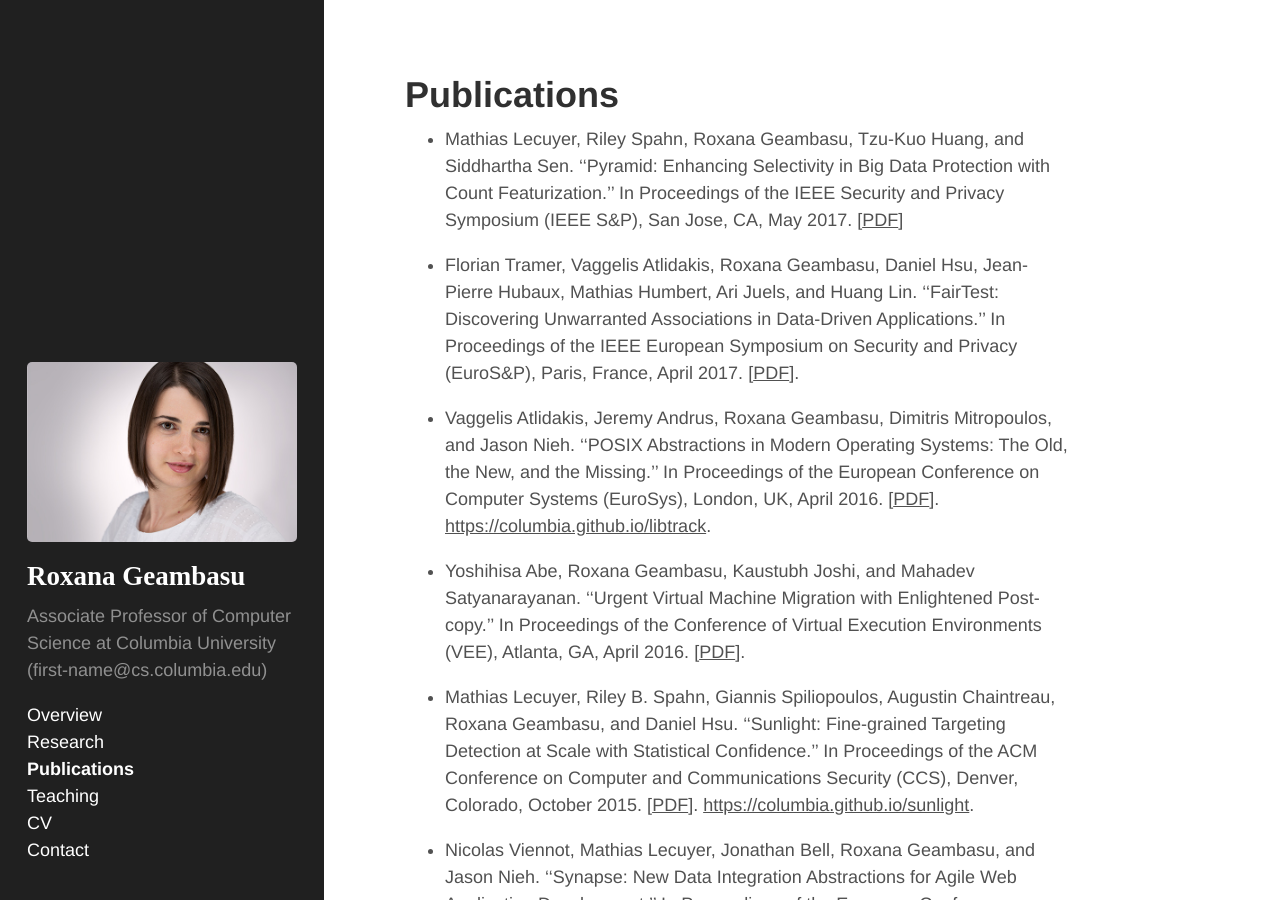
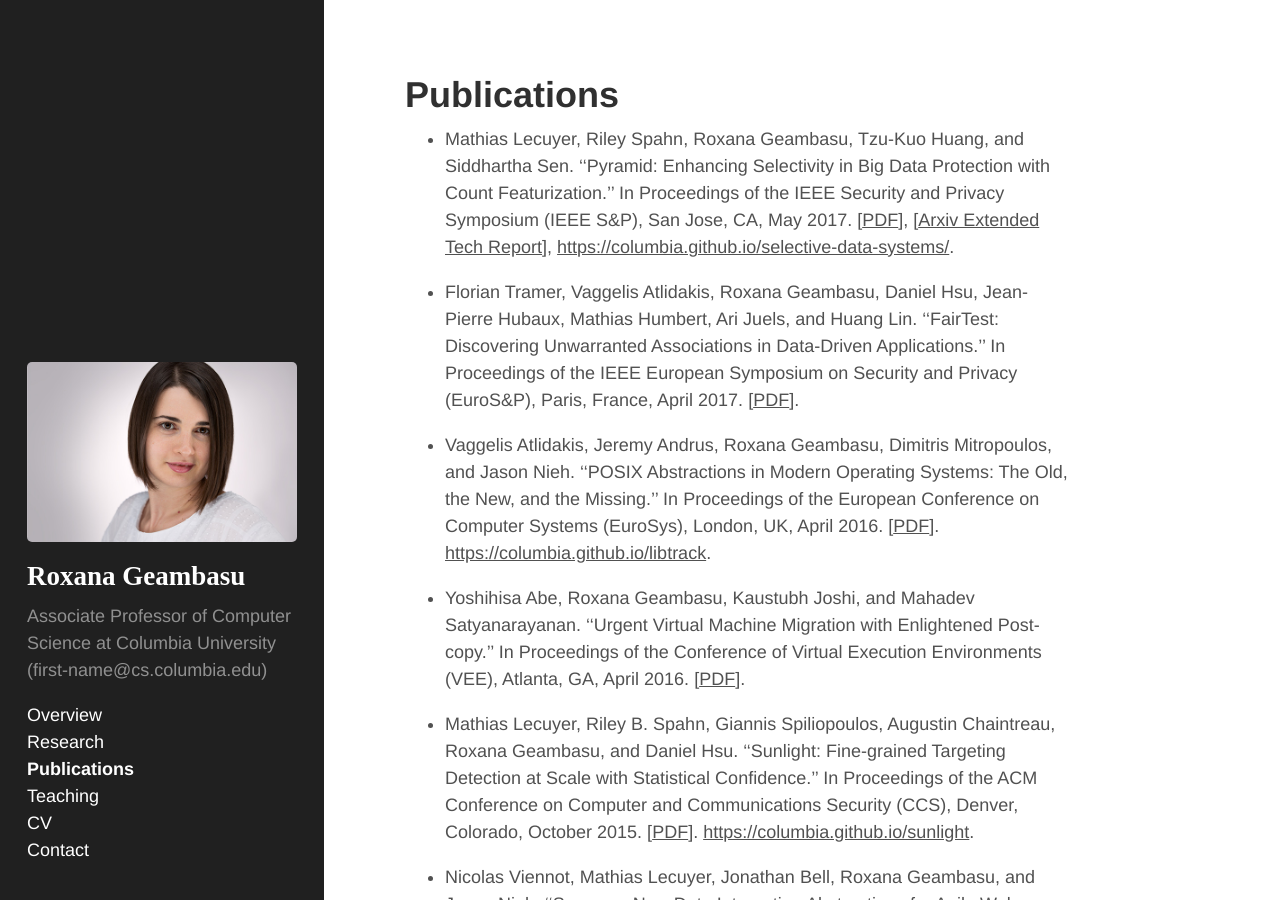
Before and after one commit to roxanageambasu/roxanageambasu.github.io, a Jekyll site: the page built from 02-publications.md, in a window 1280 px wide and 900 px high. Built offline with Jekyll 4.4.1, drawn with Linux system fonts in a browser that asks for light colours.

Commit message:
arxiv TR for Pyramid

```diff
--- a/02-publications.md
+++ b/02-publications.md
@@ -5,7 +5,9 @@ title: Publications
 * Mathias Lecuyer, Riley Spahn, Roxana Geambasu, Tzu-Kuo Huang, and Siddhartha Sen.
   ''Pyramid: Enhancing Selectivity in Big Data Protection with Count Featurization.''
   In Proceedings of the IEEE Security and Privacy Symposium (IEEE S&P), San Jose, CA, May 2017.
-  [<a href="{{ site.baseurl }}/publications/oakland2017pyramid.pdf">PDF</a>]
+  [<a href="{{ site.baseurl }}/publications/oakland2017pyramid.pdf">PDF</a>],
+  [<a href="https://arxiv.org/abs/1705.07512">Arxiv Extended Tech Report</a>],
+  <a href="https://columbia.github.io/selective-data-systems/">https://columbia.github.io/selective-data-systems/</a>.
 
 * Florian Tramer, Vaggelis Atlidakis, Roxana Geambasu, Daniel Hsu, Jean-Pierre Hubaux, Mathias Humbert, Ari Juels, and Huang Lin.
   ''FairTest: Discovering Unwarranted Associations in Data-Driven Applications.''
```
